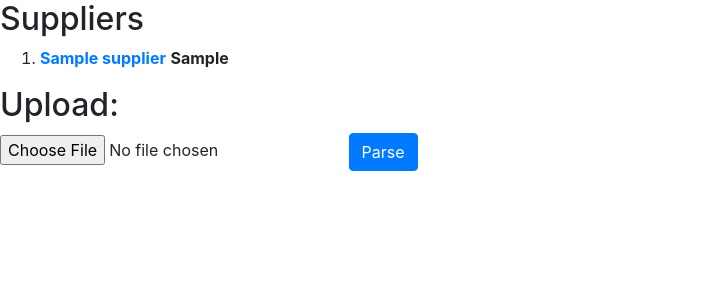
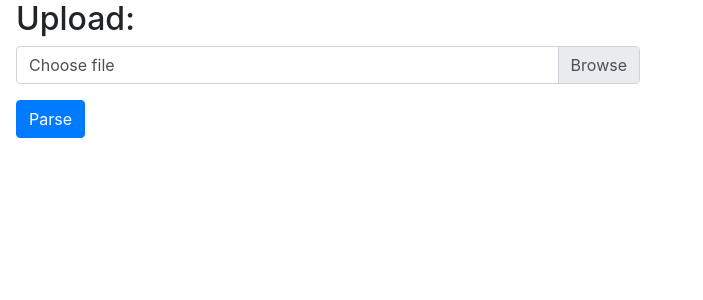
Before and after one commit to michael-berman/InvoiceComparator, a Django app: page /invoiceparser/ in a window 1280 px wide. Shown: the part 56-356 px from the top of the page, without its empty margins (0-703 px from the left). Run offline with Django 3.2, Linux system fonts and the light colour scheme; tables that the repository leaves empty hold one stand-in row (values such as "Sample post"); some libraries are stand-ins or nearby versions.

Commit message:
finish UI for upload form

```diff
--- /dev/null
+++ b/invoiceparser/static/invoiceparser/scripts.js
@@ -0,0 +1,7 @@
+$('#invoiceFileInput').on('change', function () {
+    //get the file name
+    var fileName = $(this).val();
+    //replace the "Choose a file" label
+    console.log($(this))
+    $(this).next('.custom-file-label').html(fileName);
+})
--- a/invoiceparser/templates/invoiceparser/base.html
+++ b/invoiceparser/templates/invoiceparser/base.html
@@ -1,3 +1,4 @@
+{% load static %}
 <!DOCTYPE html>
 <html lang="en">
   <head>
@@ -26,7 +27,7 @@
         <a href="{% url 'invoiceparser:compare' %}"><b>Compare</a></b>
     </div> {% endcomment %}
 
-    <div id="content" name="content" class="main">
+    <div id="content" name="content" class="main px-3">
         {% block content %}
         {% endblock %}
     </div>
@@ -38,5 +39,6 @@
     <script src="https://code.jquery.com/jquery-3.5.1.slim.min.js" integrity="sha384-DfXdz2htPH0lsSSs5nCTpuj/zy4C+OGpamoFVy38MVBnE+IbbVYUew+OrCXaRkfj" crossorigin="anonymous"></script>
     <script src="https://cdn.jsdelivr.net/npm/popper.js@1.16.0/dist/umd/popper.min.js" integrity="sha384-Q6E9RHvbIyZFJoft+2mJbHaEWldlvI9IOYy5n3zV9zzTtmI3UksdQRVvoxMfooAo" crossorigin="anonymous"></script>
     <script src="https://stackpath.bootstrapcdn.com/bootstrap/4.5.0/js/bootstrap.min.js" integrity="sha384-OgVRvuATP1z7JjHLkuOU7Xw704+h835Lr+6QL9UvYjZE3Ipu6Tp75j7Bh/kR0JKI" crossorigin="anonymous"></script>
+    <script src="{% static 'invoiceparser/scripts.js' %}"></script>
   </body>
 </html>
--- a/invoiceparser/templates/invoiceparser/index.html
+++ b/invoiceparser/templates/invoiceparser/index.html
@@ -3,53 +3,63 @@
 <link rel="stylesheet" type="text/css" href="{% static 'invoiceparser/style.css' %}">
 {% block content %}
 
-    <h2>Suppliers</h2>
-    {% if supplier_list %}
-        <ol>
-        {% for supplier in supplier_list %}
-            <li><a href="{% url 'invoiceparser:detail' supplier.id %}"><b>{{ supplier.supplier_name }}</a></b>
-            <b>{{supplier.supplier_location}}</b></li>
-        {% endfor %}
-        </ol>
-    {% else %}
-        <p>No suppliers are available.</p>
-    {% endif %}
-
     <h2>Upload:</h2>
     <form action="{% url 'invoiceparser:upload' %}" method="post" enctype="multipart/form-data">
         {% csrf_token %}
-        <input type="file" name="invoice">
+        <div class="input-group mb-3">
+            <div class="custom-file col-sm-6" >
+                <input type="file" class="custom-file-input" id="invoiceFileInput" name="invoice">
+                <label class="custom-file-label" for="invoiceFileInput">Choose file</label>
+            </div>
+        </div>
         <input class="btn btn-primary" type="submit" name="submit" value="Parse" class="button">
     </form>
 
-    {% comment %} {% if file_name %}
-        <h3>File: {{ file_name }}</h3>
-    {% endif %} {% endcomment %}
     {% if extracted_text %}
         <form action="{% url 'invoiceparser:create' extracted_text.supplier_id %}" method="post" enctype="multipart/form-data">
+            <input type="text" name="old_invoice_name" value="{{ file_name }}" style="display:none;" class="empty-form-item"><br>
             {% csrf_token %}
             <h4>Invoice Information</h4>
-            <div class="invoice-container info-container">
-                <label for="invoice_date" class="form-item">Invoice Name</label>
-                <input type="text" name="new_invoice_name" value="{{ file_name }}" class="form-item"><br>
-                <input type="text" name="old_invoice_name" value="{{ file_name }}" class="empty-form-item"><br>
+
+            <div class="input-group mb-3 col-sm-6">
+                <div class="input-group-prepend">
+                    <span class="input-group-text" id="inputGroup-sizing-default">Invoice Name</span>
+                </div>
+                <input type="text" class="form-control" name="new_invoice_name" value="{{ file_name }}">
             </div>
-            <div class="invoice-container info-container">
-                <label for="invoice_date" class="form-item">Invoice Date</label>
-                <input type="text" name="invoice_date" value="{{ extracted_text.invoice_date }}" class="form-item"><br>
-                <label for="invoice_number" class="form-item">Invoice Number</label>
-                <input type="text" name="invoice_number" value="{{ extracted_text.invoice_number }}" class="form-item"><br>
+
+            <div class="input-group mb-3 col-sm-6">
+                <div class="input-group-prepend">
+                    <span class="input-group-text" id="">Invoice Date and Number</span>
+                </div>
+                <input type="text" class="form-control" name="invoice_date" value="{{ extracted_text.invoice_date }}" >
+                <input type="text" class="form-control" name="invoice_number" value="{{ extracted_text.invoice_number }}" >
             </div>
+
             <h4>Invoice Items</h4>
             {% for item_key, item, price_key, price in extracted_text.line_items %}
-                <div class="invoice-container item-container">
-                    <label for="{{ item_key  }}" class="form-item">Invoice Item</label>
-                    <textarea name="{{ item_key  }}" rows="3" cols="30" class="form-item">{{ item }}</textarea>
-                    <label for="{{ price_key }}" class="form-item">Item Price</label>
-                    <input type="text" name="{{ price_key }}" value="{{ price }}" class="form-item"><br>
+                <div class="input-group mb-3 ">
+                    <div class="input-group-prepend">
+                        <span class="input-group-text" id="">Invoice Description and Price</span>
+                    </div>
+                    <textarea type="text" class="form-control"  name="{{ item_key }}" >{{ item }}</textarea>
+                    <textarea type="text" class="form-control col-sm-3"  name="{{ price_key }}">{{ price }}</textarea>
                 </div>
             {% endfor %}
-            <input class="btn btn-primary" type="submit" value="Save" class="button">
+            <button type="submit" class="btn btn-primary">Save</button>
+            {% comment %} <input class="btn btn-primary" type="submit" value="Save" class="button"> {% endcomment %}
         </form>
     {% endif %}
 {% endblock content %}
+
+{% comment %} {% block javascript %}
+
+ <script>
+            $('#invoiceFileInput').on('change',function(){
+                //get the file name
+                var fileName = $(this).val();
+                //replace the "Choose a file" label
+                $(this).next('.custom-file-label').html(fileName);
+            })
+        </script>
+{% endblock javascript %} {% endcomment %}
```
